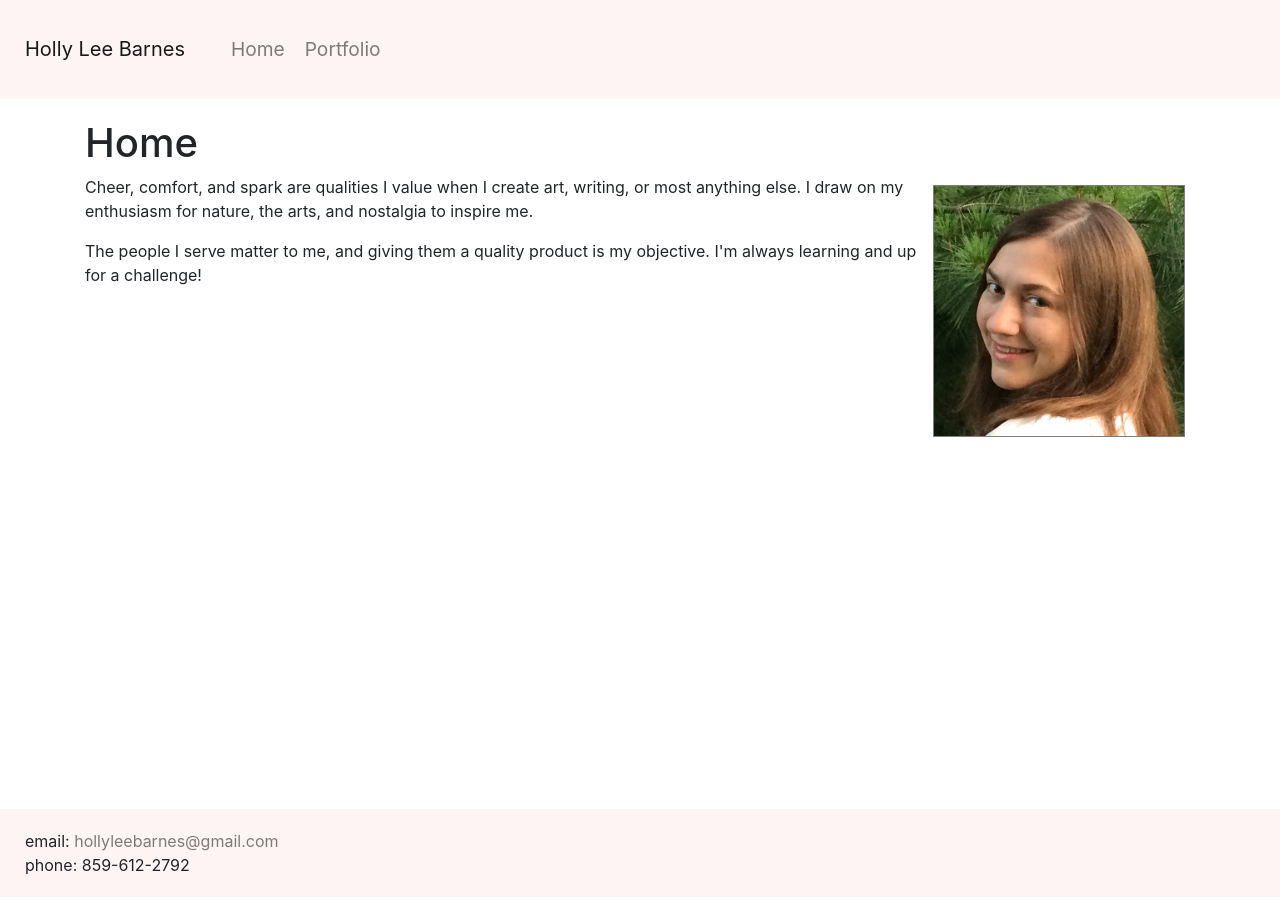
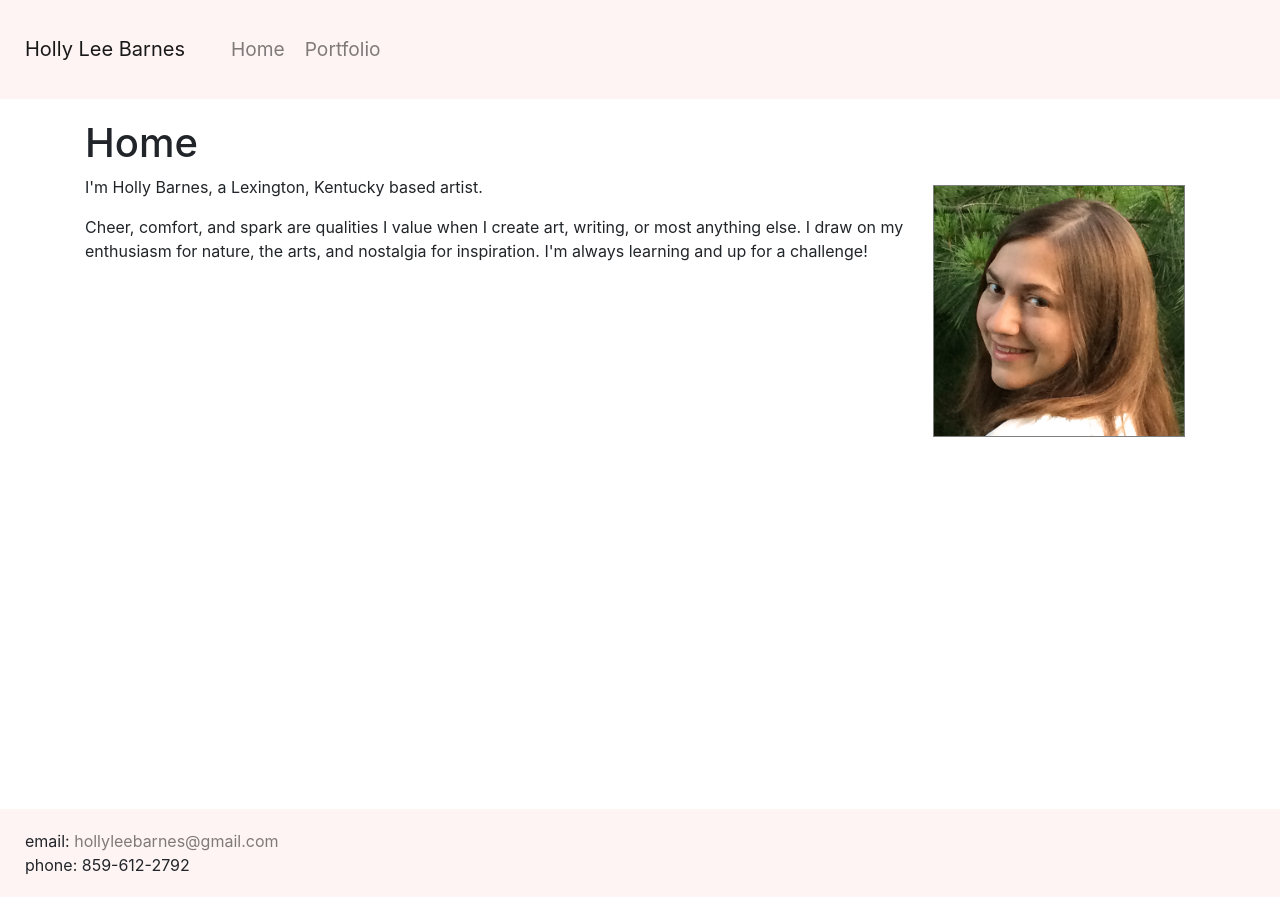
Before and after one commit to JasonMize/hollybarnes, a Jekyll site: the page built from index.html, in a window 1280 px wide. Built offline with Jekyll 4.4.1, drawn with Linux system fonts in a browser that asks for light colours; nearby versions of some CDN libraries.

Commit message:
fixed bunny and added verbage on home page

```diff
--- a/index.html
+++ b/index.html
@@ -6,12 +6,10 @@ title: Home
     <img src="{{ site.baseurl }}/assets/images/holly_profile.jpg" alt="">
 </div>
 
+<p>I'm Holly Barnes, a Lexington, Kentucky based artist.</p>
+
 <p>
   Cheer, comfort, and spark are qualities I value when I create art, writing,
   or most anything else. I draw on my enthusiasm for nature, the arts, and
-  nostalgia to inspire me.
+  nostalgia for inspiration. I'm always learning and up for a challenge!
 </p>
-<p>
-  The people I serve matter to me, and giving them a quality
-  product is my objective. I'm always learning and up for a challenge!
-</p>
```
Also changed, not shown: assets/images/painting_black_bunny_sm.jpg.
